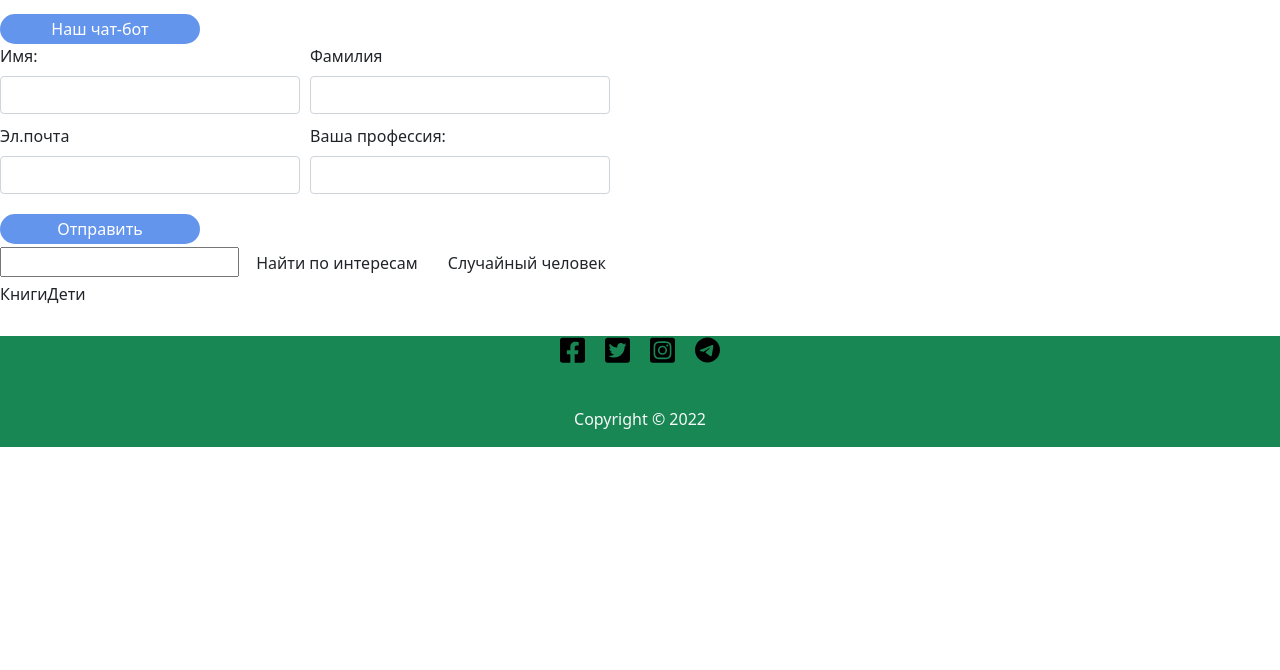
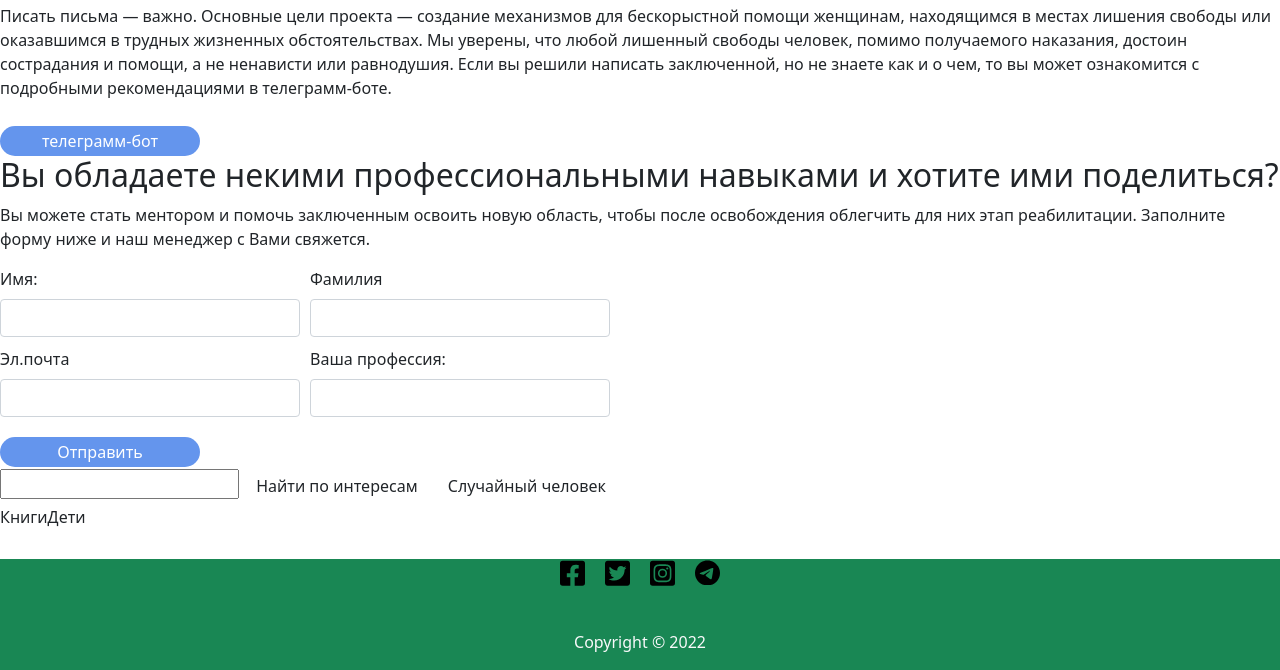
Before and after one commit to nas-tay/Hackathon, a plain HTML site: page index.html in a window 1280 px wide. Shown: the part 197-867 px from the top of the page. Before the commit the page ends 800 px from the top, so only its background shows below. Drawn offline with nearby package versions, Linux system fonts and the light colour scheme.

Commit message:
add text

```diff
--- a/index.html
+++ b/index.html
@@ -103,9 +103,22 @@
         <main>
             <section id="project-importance">
                 <h2>Важность инициативы</h2>
-                <button class="button"><a href="#">Наш чат-бот</a></button>
+                <p>
+                    Писать письма — важно. Основные цели проекта — создание механизмов для бескорыстной помощи женщинам,
+                    находящимся в местах лишения свободы или оказавшимся в трудных жизненных обстоятельствах.
+                    Мы уверены, что любой лишенный свободы человек, помимо получаемого наказания, достоин сострадания
+                    и помощи, а не ненависти или равнодушия. Если вы решили написать заключенной, но не знаете как и о
+                    чем, то вы может ознакомится с подробными рекомендациями в телеграмм-боте.
+                </p>
+                <button class="button"><a href="#">телеграмм-бот</a></button>
             </section>
             <section id="become-mentor">
+                <h2>Вы обладаете некими профессиональными навыками и хотите ими поделиться? </h2>
+                <p>
+                    Вы можете стать ментором и помочь заключенным освоить новую область,
+                    чтобы после освобождения облегчить для них этап реабилитации.
+                    Заполните форму ниже и наш менеджер с Вами свяжется.
+                </p>
                 <form class="grid">
                     <div>
                         <label for="name" class="form-label">Имя:</label>
```
